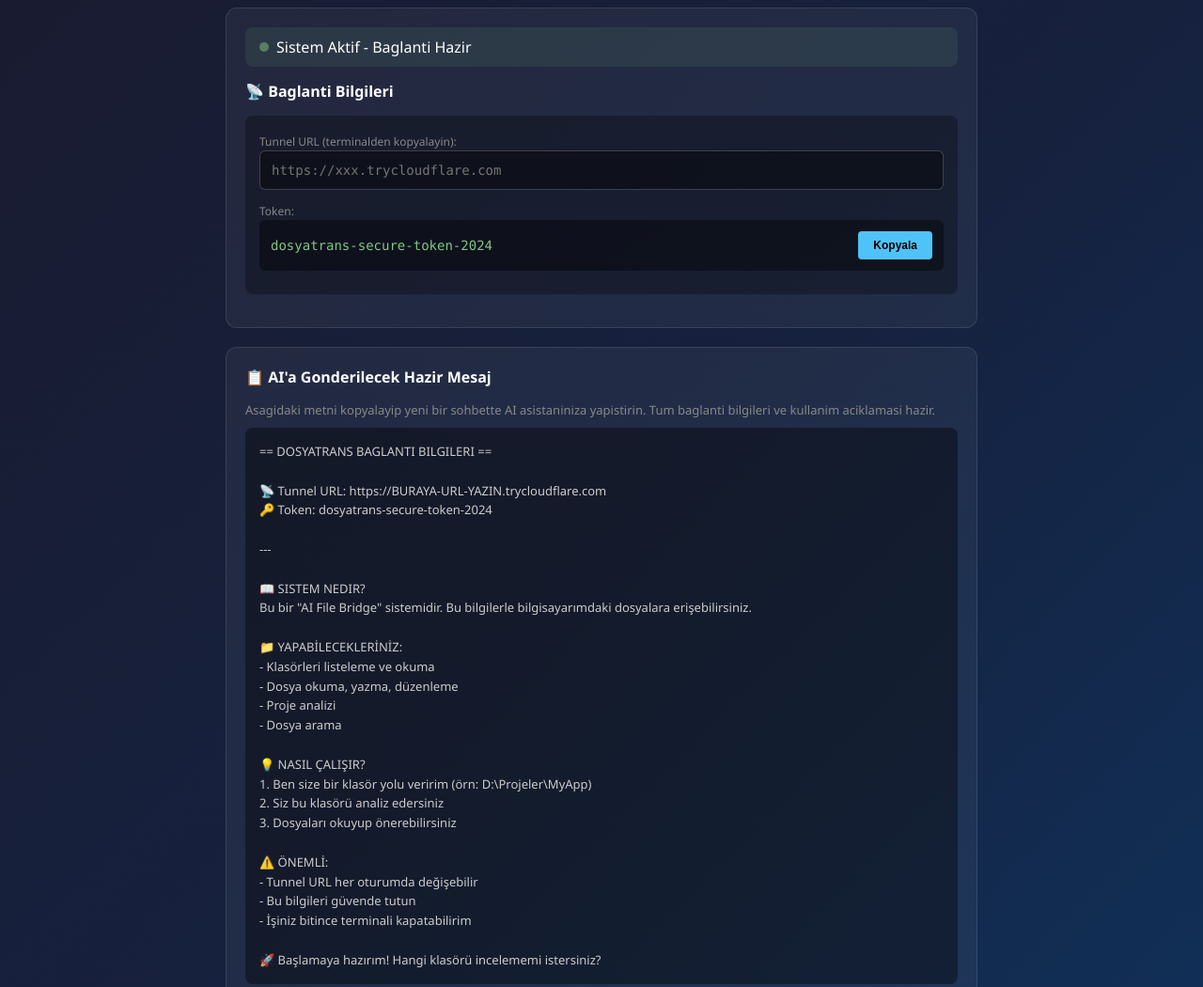
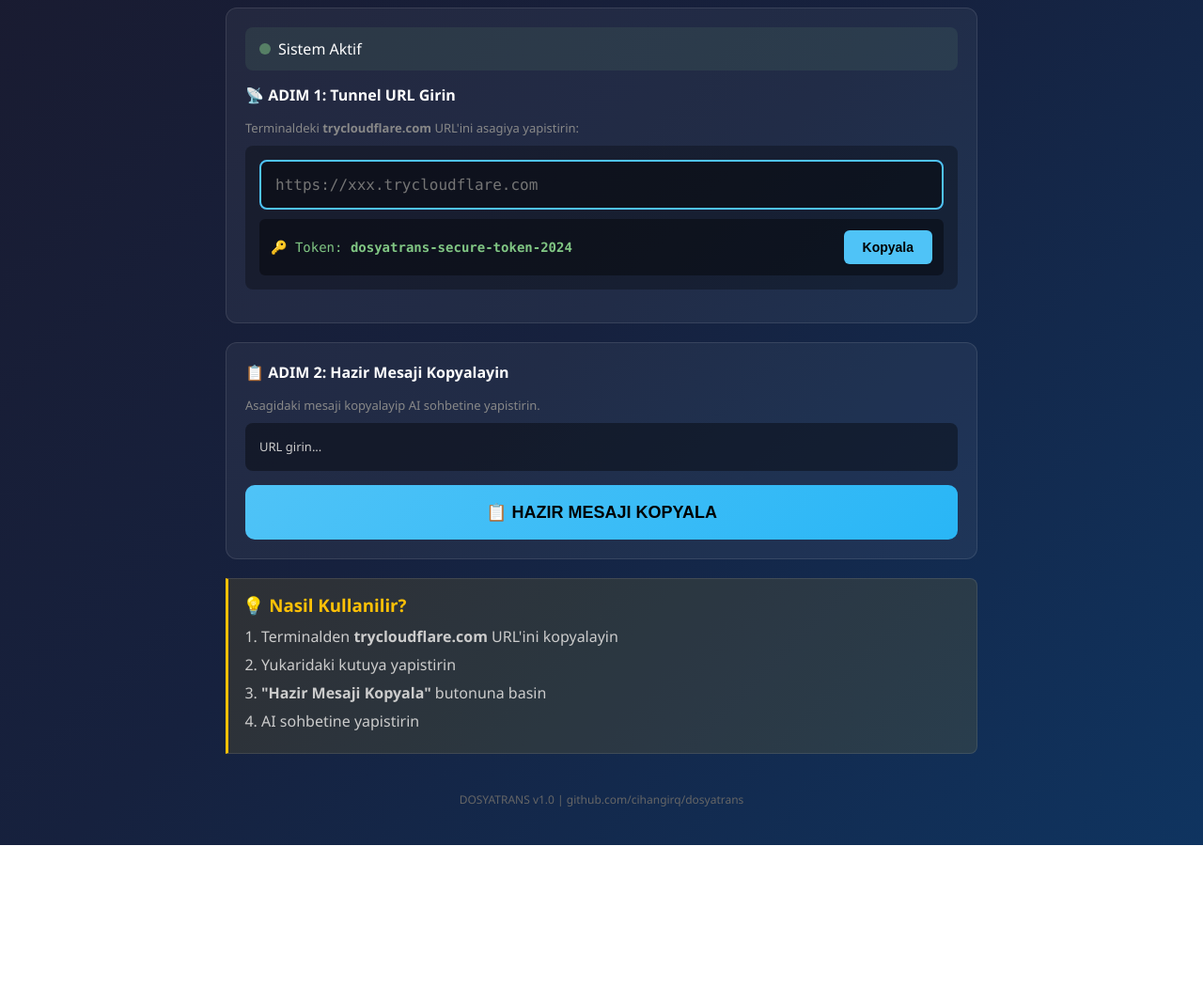
Before and after one commit to cihangirq/dosyatrans, a website: page arayuz.html in a window 1280 px wide. Shown: the part 240-1290 px from the top of the page at 94% size. After the commit the page ends 1139 px from the top, so only its background shows below. Drawn offline with Linux system fonts and the light colour scheme.

Commit message:
Fix arayuz.html and baslat.bat for better UX

```diff
--- a/arayuz.html
+++ b/arayuz.html
@@ -13,29 +13,16 @@
             padding: 20px;
             color: #fff;
         }
-        .container {
-            max-width: 800px;
-            margin: 0 auto;
-        }
+        .container { max-width: 800px; margin: 0 auto; }
         .header {
             text-align: center;
             padding: 30px 0;
             border-bottom: 1px solid rgba(255,255,255,0.1);
             margin-bottom: 30px;
         }
-        .logo {
-            font-size: 48px;
-            margin-bottom: 10px;
-        }
-        h1 {
-            font-size: 28px;
-            font-weight: 600;
-            margin-bottom: 5px;
-        }
-        .subtitle {
-            color: #888;
-            font-size: 14px;
-        }
+        .logo { font-size: 48px; margin-bottom: 10px; }
+        h1 { font-size: 28px; font-weight: 600; margin-bottom: 5px; }
+        .subtitle { color: #888; font-size: 14px; }
         .card {
             background: rgba(255,255,255,0.05);
             border: 1px solid rgba(255,255,255,0.1);
@@ -57,19 +44,18 @@
             padding: 15px;
             margin-bottom: 15px;
         }
-        .url-display {
+        .url-input {
+            background: rgba(0,0,0,0.4);
+            border: 2px solid #4fc3f7;
+            color: #4fc3f7;
+            padding: 15px;
+            border-radius: 8px;
+            width: 100%;
             font-family: 'Consolas', monospace;
-            font-size: 14px;
-            color: #4fc3f7;
-            word-break: break-all;
-            background: rgba(0,0,0,0.4);
-            padding: 12px;
-            border-radius: 6px;
+            font-size: 16px;
             margin-bottom: 10px;
-            display: flex;
-            justify-content: space-between;
-            align-items: center;
         }
+        .url-input:focus { outline: none; border-color: #81c784; }
         .token-display {
             font-family: 'Consolas', monospace;
             font-size: 14px;
@@ -77,7 +63,6 @@
             background: rgba(0,0,0,0.4);
             padding: 12px;
             border-radius: 6px;
-            margin-bottom: 10px;
             display: flex;
             justify-content: space-between;
             align-items: center;
@@ -86,34 +71,28 @@
             background: #4fc3f7;
             color: #000;
             border: none;
-            padding: 8px 16px;
-            border-radius: 4px;
+            padding: 10px 20px;
+            border-radius: 6px;
             cursor: pointer;
-            font-size: 12px;
+            font-size: 14px;
             font-weight: 600;
             transition: all 0.2s;
-            flex-shrink: 0;
         }
-        .copy-btn:hover {
-            background: #29b6f6;
-        }
+        .copy-btn:hover { background: #29b6f6; transform: translateY(-1px); }
         .copy-all-btn {
             background: linear-gradient(135deg, #4fc3f7 0%, #29b6f6 100%);
             color: #000;
             border: none;
-            padding: 15px 30px;
-            border-radius: 8px;
+            padding: 18px 30px;
+            border-radius: 10px;
             cursor: pointer;
-            font-size: 16px;
+            font-size: 18px;
             font-weight: 600;
             width: 100%;
             margin-top: 15px;
             transition: all 0.2s;
         }
-        .copy-all-btn:hover {
-            transform: translateY(-2px);
-            box-shadow: 0 5px 20px rgba(79, 195, 247, 0.3);
-        }
+        .copy-all-btn:hover { transform: translateY(-2px); box-shadow: 0 5px 20px rgba(79, 195, 247, 0.3); }
         .message-box {
             background: rgba(0,0,0,0.4);
             border-radius: 8px;
@@ -122,53 +101,36 @@
             line-height: 1.6;
             color: #ccc;
             white-space: pre-wrap;
+            max-height: 300px;
+            overflow-y: auto;
         }
         .status {
             display: flex;
             align-items: center;
             gap: 8px;
-            padding: 10px 15px;
+            padding: 12px 15px;
             background: rgba(129, 199, 132, 0.1);
             border-radius: 8px;
             margin-bottom: 15px;
         }
         .status-dot {
-            width: 10px;
-            height: 10px;
+            width: 12px;
+            height: 12px;
             background: #81c784;
             border-radius: 50%;
             animation: pulse 2s infinite;
         }
-        @keyframes pulse {
-            0%, 100% { opacity: 1; }
-            50% { opacity: 0.5; }
-        }
-        .how-to-use {
+        @keyframes pulse { 0%, 100% { opacity: 1; } 50% { opacity: 0.5; } }
+        .how-to {
             background: rgba(255,193,7,0.1);
             border-left: 3px solid #ffc107;
             padding: 15px;
             border-radius: 0 8px 8px 0;
         }
-        .how-to-use h3 {
-            color: #ffc107;
-            margin-bottom: 10px;
-        }
-        .how-to-use ol {
-            margin-left: 20px;
-        }
-        .how-to-use li {
-            margin-bottom: 8px;
-            color: #ccc;
-        }
-        .footer {
-            text-align: center;
-            padding: 20px;
-            color: #666;
-            font-size: 12px;
-        }
-        .hidden {
-            display: none;
-        }
+        .how-to h3 { color: #ffc107; margin-bottom: 10px; }
+        .how-to ol { margin-left: 20px; }
+        .how-to li { margin-bottom: 8px; color: #ccc; }
+        .footer { text-align: center; padding: 20px; color: #666; font-size: 12px; }
         #copyMessage {
             position: fixed;
             top: 20px;
@@ -181,25 +143,8 @@
             animation: slideIn 0.3s ease;
             z-index: 1000;
         }
-        @keyframes slideIn {
-            from { transform: translateX(100%); opacity: 0; }
-            to { transform: translateX(0); opacity: 1; }
-        }
-        input.url-input {
-            background: rgba(0,0,0,0.4);
-            border: 1px solid rgba(255,255,255,0.2);
-            color: #4fc3f7;
-            padding: 12px;
-            border-radius: 6px;
-            width: 100%;
-            font-family: 'Consolas', monospace;
-            font-size: 14px;
-            margin-bottom: 10px;
-        }
-        input.url-input:focus {
-            outline: none;
-            border-color: #4fc3f7;
-        }
+        @keyframes slideIn { from { transform: translateX(100%); opacity: 0; } to { transform: translateX(0); opacity: 1; } }
+        .hidden { display: none; }
     </style>
 </head>
 <body>
@@ -213,46 +158,43 @@
         <div class="card">
             <div class="status">
                 <div class="status-dot"></div>
-                <span>Sistem Aktif - Baglanti Hazir</span>
+                <span>Sistem Aktif</span>
             </div>
 
-            <div class="card-title">📡 Baglanti Bilgileri</div>
-
+            <div class="card-title">📡 ADIM 1: Tunnel URL Girin</div>
+            <p style="font-size:13px; color:#888; margin-bottom:10px;">
+                Terminaldeki <strong>trycloudflare.com</strong> URL'ini asagiya yapistirin:
+            </p>
             <div class="info-box">
-                <label style="font-size:12px; color:#888;">Tunnel URL (terminalden kopyalayin):</label>
-                <input type="text" class="url-input" id="tunnelUrlInput" placeholder="https://xxx.trycloudflare.com" onchange="updateMessage()">
-
-                <label style="font-size:12px; color:#888;">Token:</label>
+                <input type="text" class="url-input" id="tunnelUrlInput" placeholder="https://xxx.trycloudflare.com" onchange="updateMessage()" oninput="updateMessage()">
                 <div class="token-display">
-                    <span id="token">dosyatrans-secure-token-2024</span>
+                    <span>🔑 Token: <strong id="token">dosyatrans-secure-token-2024</strong></span>
                     <button class="copy-btn" onclick="copyToken()">Kopyala</button>
                 </div>
             </div>
         </div>
 
         <div class="card">
-            <div class="card-title">📋 AI'a Gonderilecek Hazir Mesaj</div>
+            <div class="card-title">📋 ADIM 2: Hazir Mesaji Kopyalayin</div>
             <p style="font-size:13px; color:#888; margin-bottom:10px;">
-                Asagidaki metni kopyalayip yeni bir sohbette AI asistaniniza yapistirin.
-                Tum baglanti bilgileri ve kullanim aciklamasi hazir.
+                Asagidaki mesaji kopyalayip AI sohbetine yapistirin.
             </p>
-            <div class="message-box" id="readyMessage">Yukleniyor...</div>
-            <button class="copy-all-btn" onclick="copyAll()">📋 Hazir Mesaji Kopyala</button>
+            <div class="message-box" id="readyMessage">URL girin...</div>
+            <button class="copy-all-btn" onclick="copyAll()">📋 HAZIR MESAJI KOPYALA</button>
         </div>
 
-        <div class="card how-to-use">
+        <div class="card how-to">
             <h3>💡 Nasil Kullanilir?</h3>
             <ol>
-                <li>Terminal penceresinden <strong>tunnel URL</strong>'ini kopyalayin (trycloudflare.com ile biten)</li>
-                <li>Yukaridaki URL kutusuna yapistirin</li>
-                <li><strong>"Hazir Mesaji Kopyala"</strong> butonuna tiklayin</li>
-                <li>Yeni bir AI sohbeti acin ve mesaji yapistirin</li>
-                <li>AI artik bilgisayariniza erisebilir!</li>
+                <li>Terminalden <strong>trycloudflare.com</strong> URL'ini kopyalayin</li>
+                <li>Yukaridaki kutuya yapistirin</li>
+                <li><strong>"Hazir Mesaji Kopyala"</strong> butonuna basin</li>
+                <li>AI sohbetine yapistirin</li>
             </ol>
         </div>
 
         <div class="footer">
-            <p>DOSYATRANS v1.0 | GitHub: github.com/cihangirq/dosyatrans</p>
+            <p>DOSYATRANS v1.0 | github.com/cihangirq/dosyatrans</p>
         </div>
     </div>
 
@@ -260,7 +202,11 @@
 
     <script>
         function updateMessage() {
-            const url = document.getElementById('tunnelUrlInput').value || 'https://BURAYA-URL-YAZIN.trycloudflare.com';
+            const url = document.getElementById('tunnelUrlInput').value.trim();
+            if (!url || !url.includes('trycloudflare')) {
+                document.getElementById('readyMessage').textContent = '⚠️ Lutfen gecerli bir tunnel URL girin (trycloudflare.com ile biten)';
+                return;
+            }
 
             const message = `== DOSYATRANS BAGLANTI BILGILERI ==
 
@@ -283,11 +229,6 @@ Bu bir "AI File Bridge" sistemidir. Bu bilgilerle bilgisayarımdaki dosyalara er
 2. Siz bu klasörü analiz edersiniz
 3. Dosyaları okuyup önerebilirsiniz
 
-⚠️ ÖNEMLİ:
-- Tunnel URL her oturumda değişebilir
-- Bu bilgileri güvende tutun
-- İşiniz bitince terminali kapatabilirim
-
 🚀 Başlamaya hazırım! Hangi klasörü incelememi istersiniz?`;
 
             document.getElementById('readyMessage').textContent = message;
@@ -301,6 +242,10 @@ Bu bir "AI File Bridge" sistemidir. Bu bilgilerle bilgisayarımdaki dosyalara er
 
         function copyAll() {
             const message = document.getElementById('readyMessage').textContent;
+            if (message.includes('gecerli bir tunnel URL')) {
+                alert('Once tunnel URL girin!');
+                return;
+            }
             navigator.clipboard.writeText(message);
             showCopied();
         }
@@ -311,13 +256,12 @@ Bu bir "AI File Bridge" sistemidir. Bu bilgilerle bilgisayarımdaki dosyalara er
             setTimeout(() => msg.classList.add('hidden'), 2000);
         }
 
-        // Sayfa yuklendiginde
         window.onload = function() {
             const stored = localStorage.getItem('tunnelUrl');
             if (stored) {
                 document.getElementById('tunnelUrlInput').value = stored;
+                updateMessage();
             }
-            updateMessage();
         };
     </script>
 </body>
```
Also changed, not shown: 1 other file.
